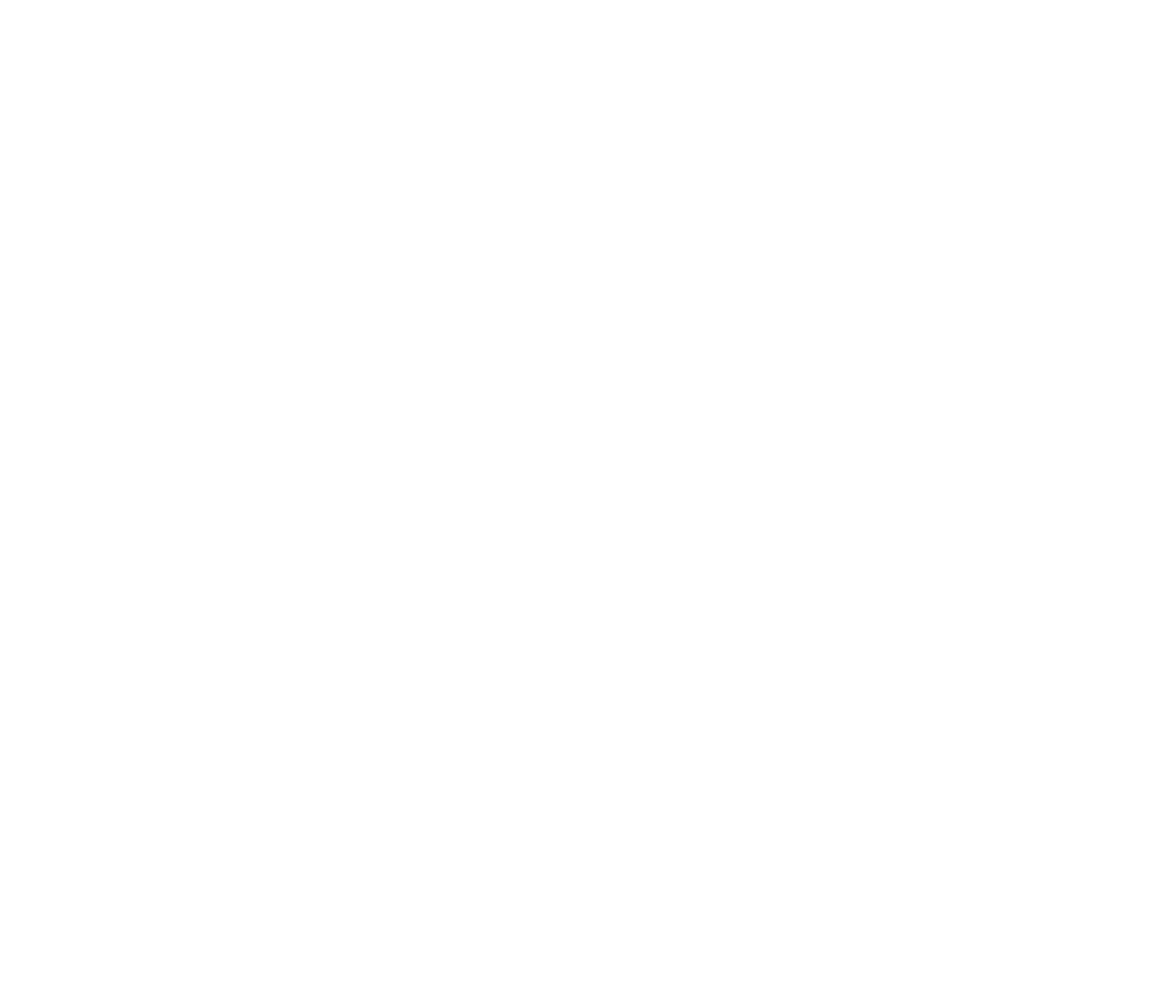
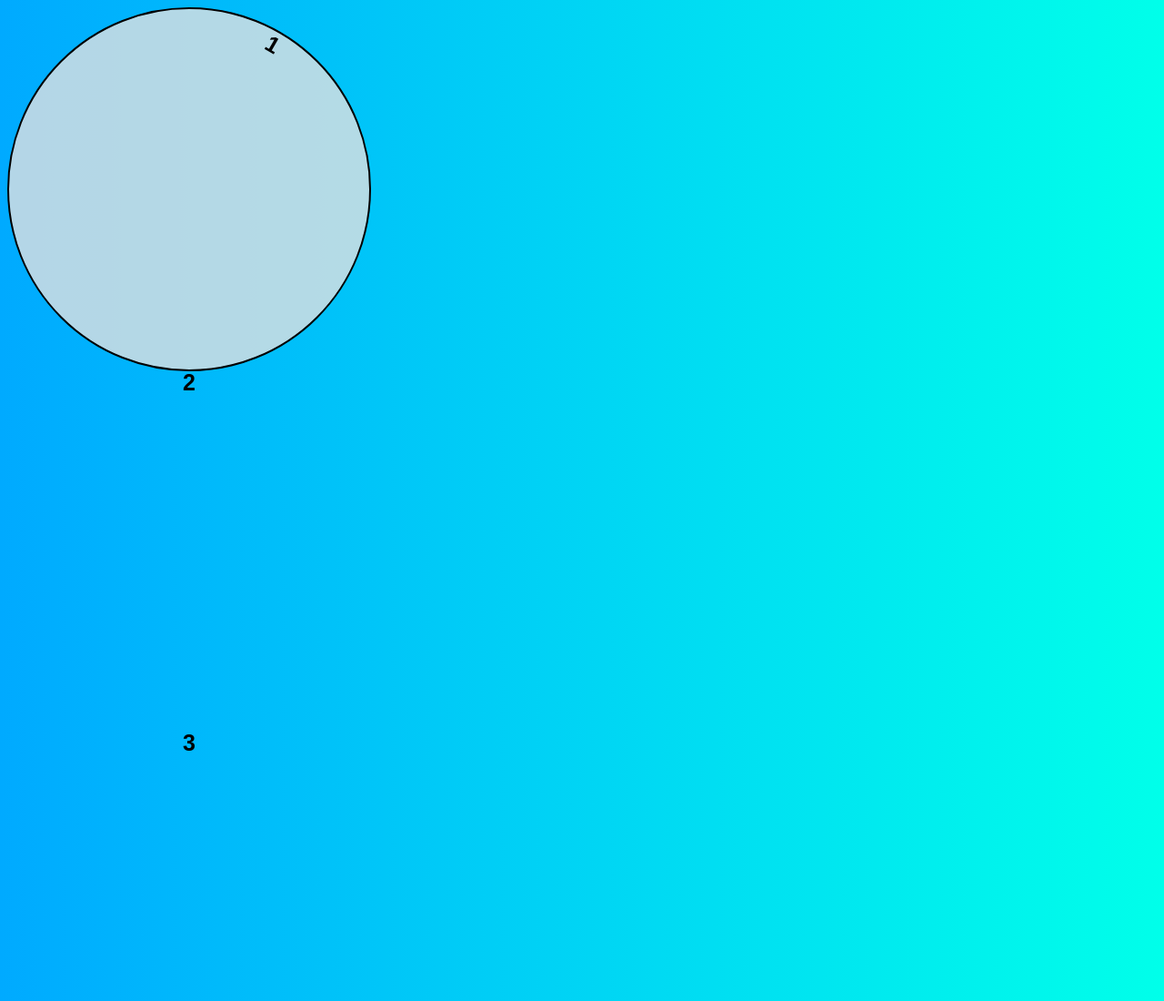
Before and after one commit to VirdzinijaG/Clock, a website: page index.html in a window 1280 px wide. Shown: the top 1100 px of the page at 91% size. Before the commit the page ends 800 px from the top, so only its background shows below. Drawn offline with Linux system fonts and the light colour scheme.

Commit message:
html css

```diff
--- a/css/main.css
+++ b/css/main.css
@@ -0,0 +1,35 @@
+*, *::after, *::before {
+    box-sizing: border-box;
+    font-family: Gotham Rounded, sans-serif;
+}
+
+body {
+    background: linear-gradient(to right, hsl(200, 100%, 50%), hsl(175, 100%, 50%));
+}
+
+.clock {
+    width: 400px;
+    height: 400px;
+    background-color: rgba(225, 225, 225, .8);
+    border-radius: 50%;
+    border: 2px solid black;
+    position: relative;
+}
+
+.number {
+    font-weight: bold;
+    font-size: 25px;
+}
+
+.clock .number {
+    --rotation: 0
+    position: absolute;
+    width: 100%;
+    height: 100%;
+    text-align: center;
+    transform: rotate(var(--rotation));
+}
+
+.clock .number1 {
+    --rotation: 30deg;
+}
--- a/index.html
+++ b/index.html
@@ -1,5 +1,6 @@
 <!DOCTYPE html>
 <html lang="en">
+
 <head>
     <meta charset="UTF-8">
     <meta http-equiv="X-UA-Compatible" content="IE=edge">
@@ -7,9 +8,28 @@
     <title>Clock</title>
     <link rel="stylesheet" href="./css/main.css">
 </head>
+
 <body>
+    <div class="clock">
+        <div class="hour"></div>
+        <div class="minute"></div>
+        <div class="second"></div>
+        <div class="number number1">1</div>
+        <div class="number number2">2</div>
+        <div class="number number3">3</div>
+        <div class="number number4">4</div>
+        <div class="number number5">5</div>
+        <div class="number number6">6</div>
+        <div class="number number7">7</div>
+        <div class="number number8">8</div>
+        <div class="number number9">9</div>
+        <div class="number number10">10</div>
+        <div class="number number11">11</div>
+        <div class="number number12">12</div>
 
+    </div>
 
-    <script src="./js/main.js" ></script>
+    <script src="./js/main.js"></script>
 </body>
+
 </html>
```
